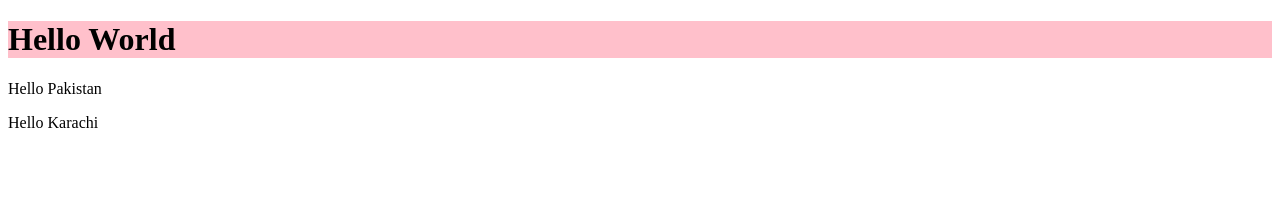
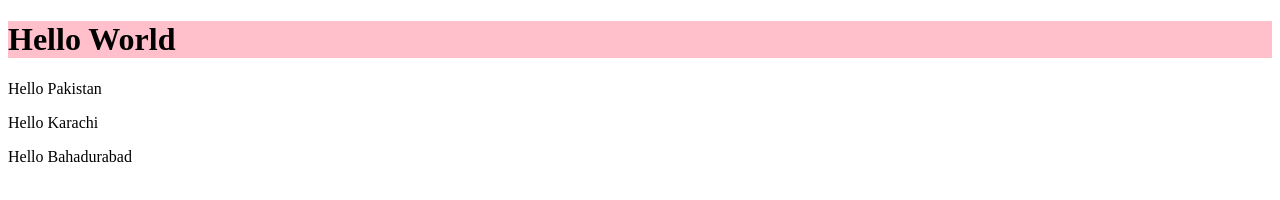
Before and after one commit to mali521/Saylani-Sec-F, a plain HTML site: page index.html in a window 1280 px wide. Drawn offline with Linux system fonts and the light colour scheme.

Commit message:
Work Complete

```diff
--- a/index.html
+++ b/index.html
@@ -11,5 +11,6 @@
     <h1>Hello World</h1>
     <p>Hello Pakistan</p>
     <p>Hello Karachi</p>
+    <p>Hello Bahadurabad</p>
 </body>
 </html>
```
